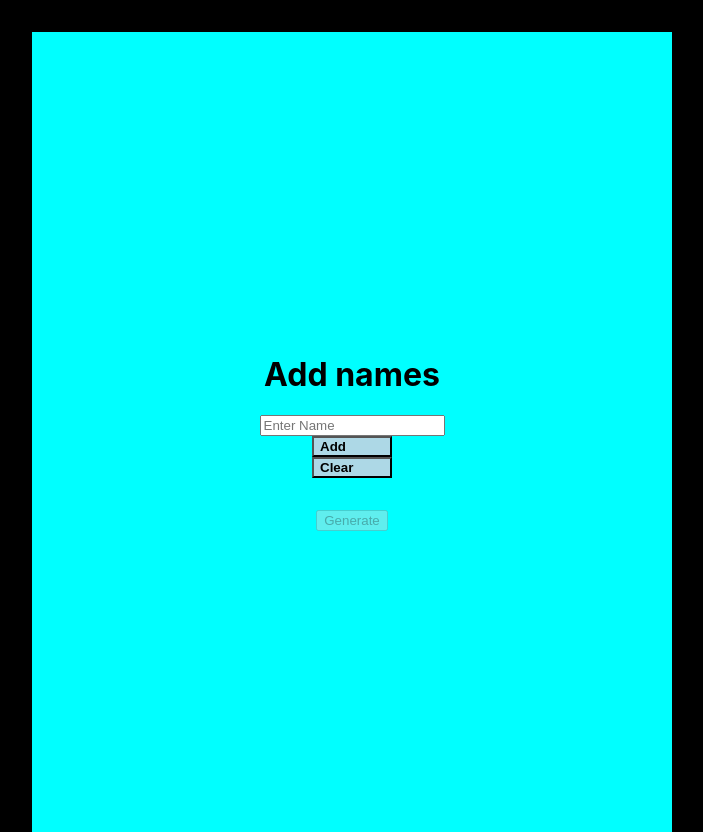
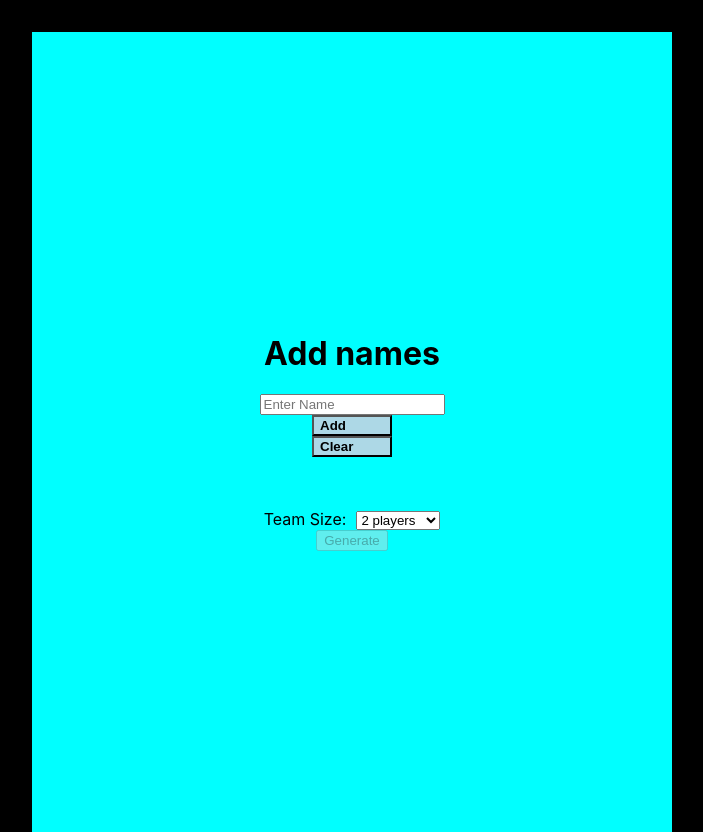
Before and after one commit to lucasgreulich/team_generator, a React (Create React App) app: page / in a window 1280 px wide. Shown: the whole page, without its empty margins (288-991 px from the left). Built offline with nearby package versions, Linux system fonts and the light colour scheme.

Commit message:
ability to change team size with drop down selection

```diff
--- a/src/App.js
+++ b/src/App.js
@@ -9,6 +9,7 @@ export default function App() {
   const [list, setList] = useState([]);
   const [selectedNames, setSelectedNames] = useState([]);
   const [teams, setTeams] = useState([]);
+  const [teamSize, setTeamSize] = useState(2);
 
 
   //handling change
@@ -41,6 +42,10 @@ export default function App() {
       setSelectedNames([...selectedNames, name]);
     }
   };
+  //handle team size change
+  function handleTeamSizeChange (e) {
+    setTeamSize(Number(e.target.value));
+  };
 
   //radomizing the teams
   function handleRandomizeTeams() {
@@ -55,7 +60,7 @@ export default function App() {
   // Ensure selectedNames is an array
 
     while (shuffledNames.length >= 2){
-      newTeams.push([shuffledNames.pop(), shuffledNames.pop()]);
+      newTeams.push(shuffledNames.splice(0, teamSize));
     }
     //if odd one out add to last line
     if(shuffledNames.length === 1){
@@ -98,11 +103,26 @@ export default function App() {
             </li>
           ))}
         </ul>
-
+        <div style={{marginTop: '20px' }}>
+          <label>
+            Team Size:
+            <select
+              value={teamSize}
+              onChange={handleTeamSizeChange}
+              style={{ marginLeft: "10px"}}
+            >
+              {[...Array(10)].map((_, i) => (
+                <option key={i + 1} value={i + 1}>
+                  {i + 1} player{i > 0 && 's'}
+                </option>
+              ))}
+              </select>
+          </label>
+        </div>
 
         <button
         onClick={handleRandomizeTeams}
-        disabled={selectedNames.length < 2}
+        disabled={selectedNames.length < teamSize || teamSize < 1}
         >
         Generate</button>
 
```
Also changed, not shown: src/App.css (line endings or trailing spaces).
